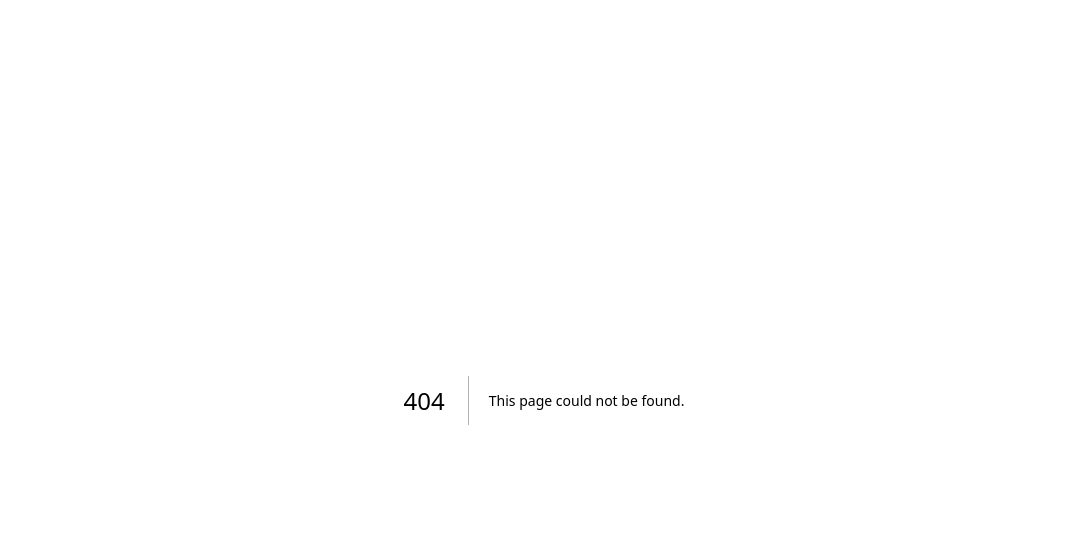
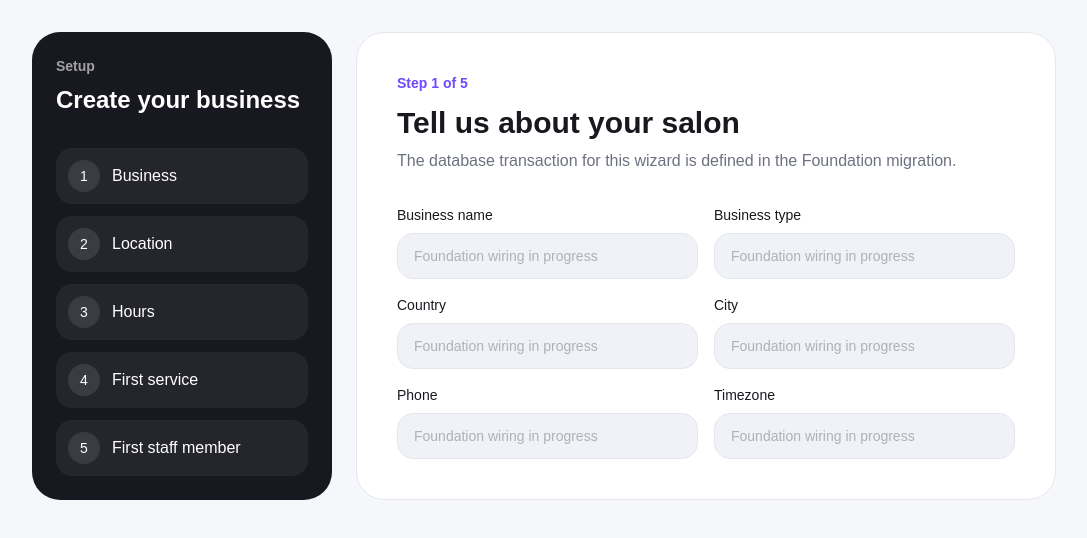
Before and after one commit to oleg-trusov/Test, a Next.js app: page /onboarding in a window 1280 px wide. Before the commit this address had no page. Shown: the top 538 px of the page, without its empty margins (96-1183 px from the left). Built offline with nearby package versions, Linux system fonts and the light colour scheme.

Commit message:
feat: add application shell

```diff
--- /dev/null
+++ b/src/app/onboarding/page.tsx
@@ -0,0 +1,35 @@
+const steps = ['Business', 'Location', 'Hours', 'First service', 'First staff member'];
+
+export default function OnboardingPage() {
+  return (
+    <main className="min-h-screen px-5 py-8">
+      <section className="mx-auto grid max-w-5xl gap-6 lg:grid-cols-[300px_1fr]">
+        <aside className="rounded-[28px] bg-[#171820] p-6 text-white">
+          <p className="text-sm font-semibold text-white/60">Setup</p>
+          <h1 className="mt-2 text-2xl font-semibold">Create your business</h1>
+          <ol className="mt-8 space-y-3">
+            {steps.map((step, index) => (
+              <li key={step} className="flex items-center gap-3 rounded-2xl bg-white/6 p-3">
+                <span className="grid size-8 place-items-center rounded-full bg-white/10 text-sm">{index + 1}</span>
+                <span>{step}</span>
+              </li>
+            ))}
+          </ol>
+        </aside>
+        <div className="rounded-[28px] border border-[var(--border)] bg-[var(--surface)] p-7 md:p-10">
+          <p className="text-sm font-semibold text-[var(--primary)]">Step 1 of 5</p>
+          <h2 className="mt-3 text-3xl font-semibold">Tell us about your salon</h2>
+          <p className="mt-2 text-[var(--muted)]">The database transaction for this wizard is defined in the Foundation migration.</p>
+          <div className="mt-8 grid gap-4 sm:grid-cols-2">
+            {['Business name', 'Business type', 'Country', 'City', 'Phone', 'Timezone'].map((field) => (
+              <label key={field} className="text-sm font-medium">
+                {field}
+                <input disabled className="mt-2 w-full rounded-2xl border border-[var(--border)] bg-[var(--surface-strong)] px-4 py-3 text-[var(--muted)]" placeholder="Foundation wiring in progress" />
+              </label>
+            ))}
+          </div>
+        </div>
+      </section>
+    </main>
+  );
+}
```
